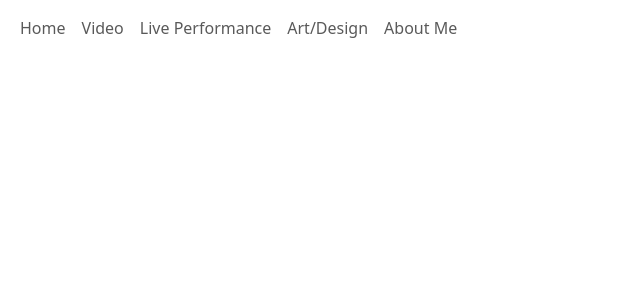
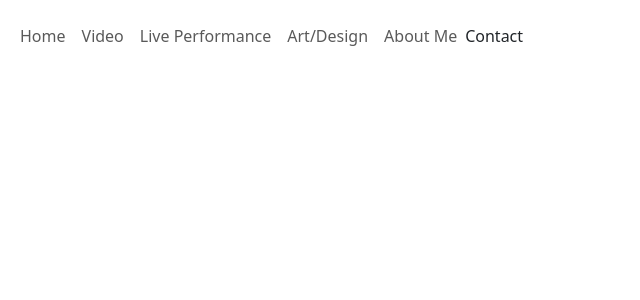
Before and after one commit to JamesGeneser/Elliott-Levski-Bennett-Portfolio, a React (Create React App) app: page / in a window 1280 px wide. Shown: the top 300 px of the page, without its empty margins (0-640 px from the left). Built offline with nearby package versions, Linux system fonts and the light colour scheme.

Commit message:
navbar formatted and links properly between pages

```diff
--- a/src/components/Contact.js
+++ b/src/components/Contact.js
@@ -0,0 +1,5 @@
+import React from "react";
+
+export const Contact = () => {
+  return <div>Contact</div>;
+};
--- a/src/components/Navigation.js
+++ b/src/components/Navigation.js
@@ -1,7 +1,7 @@
-import { Link } from "react-router-dom";
 import Nav from "react-bootstrap/Nav";
 import Container from "react-bootstrap/Container";
 import Navbar from "react-bootstrap/Navbar";
+import { Contact } from "./Contact";
 
 export default function Navigation() {
   return (
@@ -11,13 +11,14 @@ export default function Navigation() {
           {" "}
           <Navbar.Toggle aria-controls="basic-navbar-nav" />
           <Navbar.Collapse id="basic-navbar-nav">
-            <Nav className="me-auto">
+            <Nav className="me-auto navbar">
               {" "}
               <Nav.Link href="/">Home</Nav.Link>
               <Nav.Link href="/video">Video</Nav.Link>
               <Nav.Link href="/live-performance">Live Performance</Nav.Link>
               <Nav.Link href="/art-design">Art/Design</Nav.Link>
               <Nav.Link href="/about-me">About Me</Nav.Link>
+              <Contact />
             </Nav>
           </Navbar.Collapse>
         </Container>
--- a/src/index.css
+++ b/src/index.css
@@ -1,3 +1,5 @@
+
+
 body {
   margin: 0;
   font-family: -apple-system, BlinkMacSystemFont, 'Segoe UI', 'Roboto', 'Oxygen',
```
